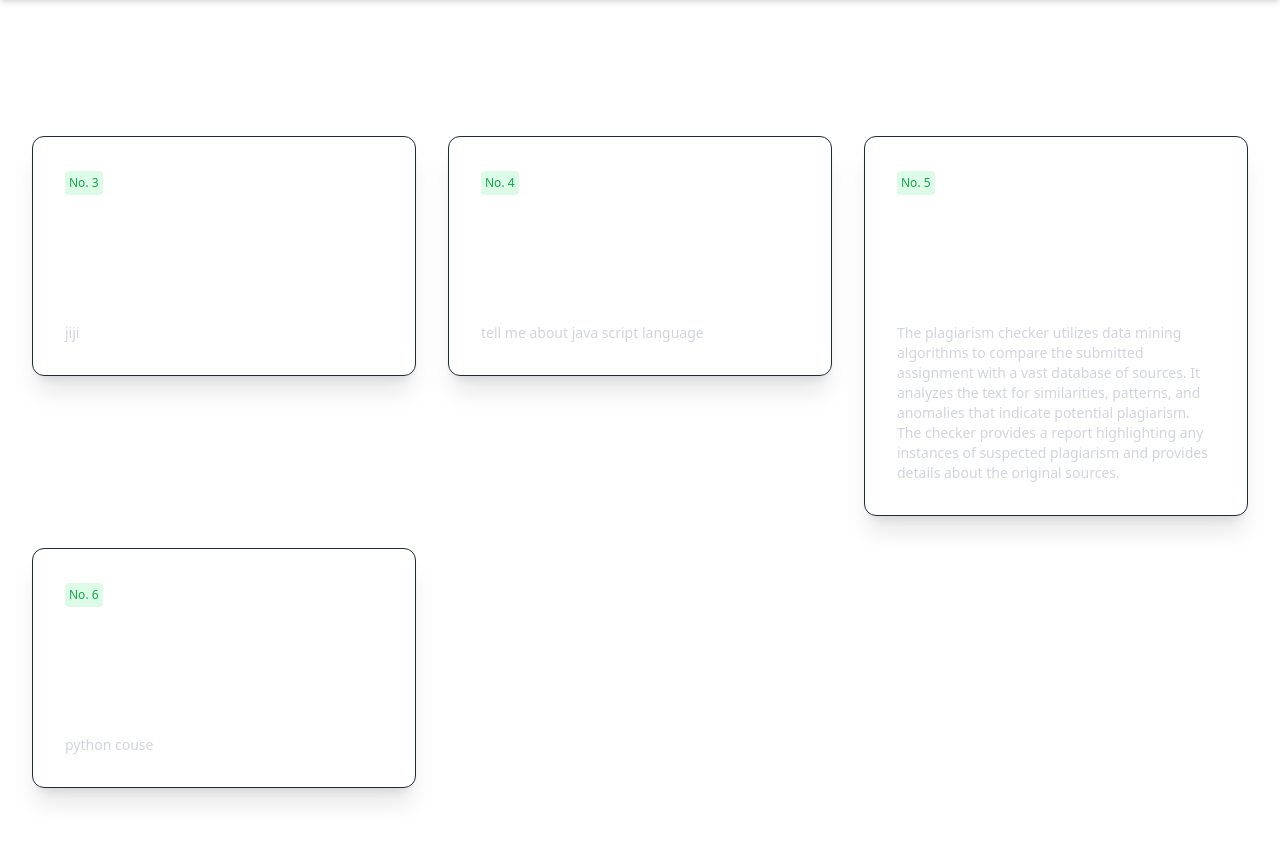
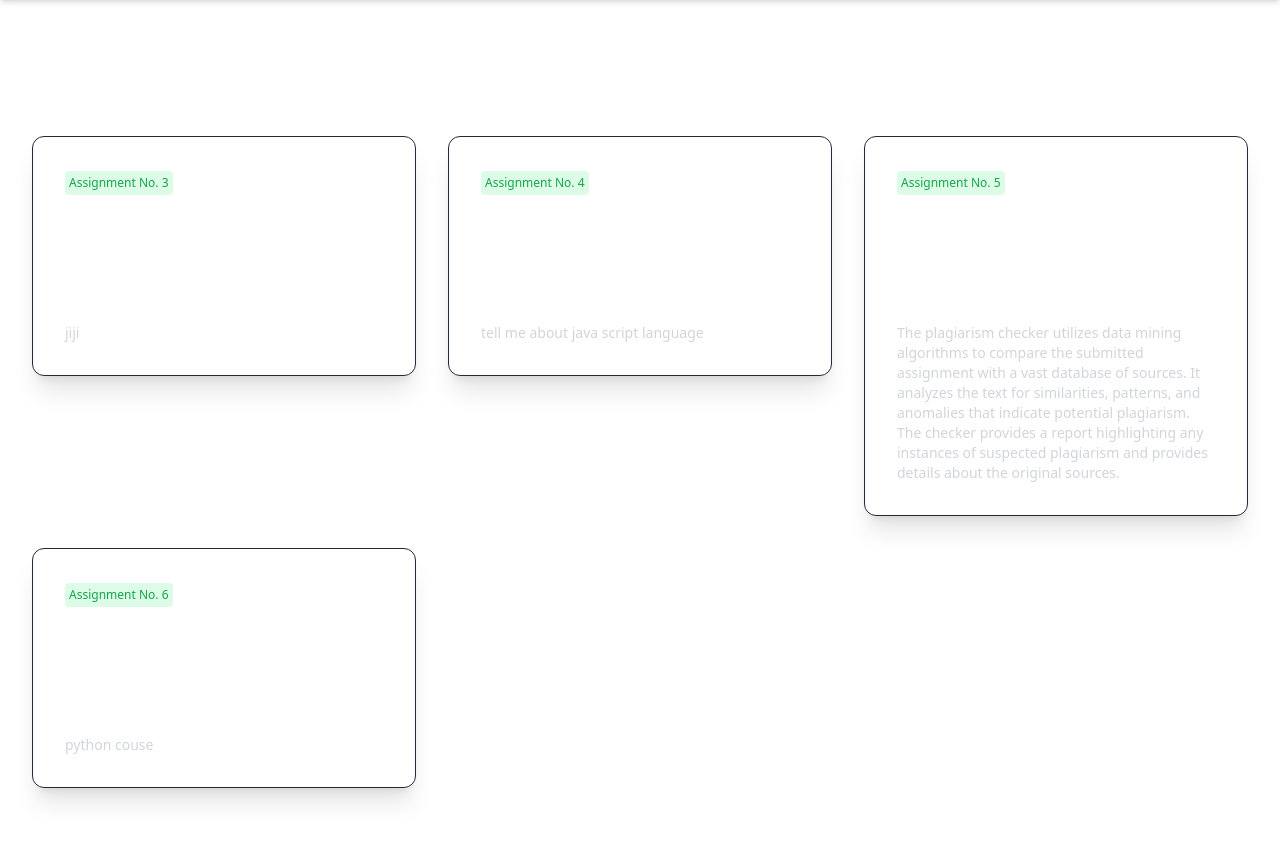
Before and after one commit to Tuttumon21/Plagiarism-Checker-Flask, a Flask app: page /viewAssignment in a window 1280 px wide. Shown: the part 64-916 px from the top of the page. Run offline with Flask 2, Linux system fonts and the light colour scheme; a user stored in the database is signed in; data comes from the database, SQL or seed files in the repository; some libraries are stand-ins or nearby versions.

Commit message:
fix
functions and design fixes

```diff
--- a/templates/index3.html
+++ b/templates/index3.html
@@ -69,6 +69,8 @@
         </div>
       </div>
     </form>
+
+
 
     {% if similarity_score %}
 
--- a/templates/viewAssignment.html
+++ b/templates/viewAssignment.html
@@ -13,12 +13,12 @@
         <div>
           <ul>
             <li>
-              <a class="block rounded-xl border border-gray-800 p-8 shadow-xl transition hover:border-pink-500/10 hover:shadow-pink-500/10" href="/services/digital-campaigns">
+              <a class="block rounded-xl border border-gray-800 p-8 shadow-xl transition hover:border-pink-500/10 hover:shadow-pink-500/10" href="/assignmentdetails/{{ topic[0] }}">
 
                 <div class="inline-flex gap-2 rounded bg-green-100 p-1 text-green-600 dark:bg-green-700 dark:text-green-50">
-                <span class="text-xs font-medium">No. {{ topic[0] }}</span>
+                <span class="text-xs font-medium">Assignment No. {{ topic[0] }}</span>
                 </div>
-                <h3 class="mt-4 text-xl font-bold text-white">{{ topic[3] }}</h3>
+                <h3 class="mt-4 text-xl font-bold text-white">for {{ topic[4] }}</h3>
                 <span class="text-xs font-medium">Heading</span>
                 <h3 class="mt-1 text-xl font-bold text-white">{{ topic[1] }}</h3>
                 <span class="text-xs font-medium">Description </span>
```
